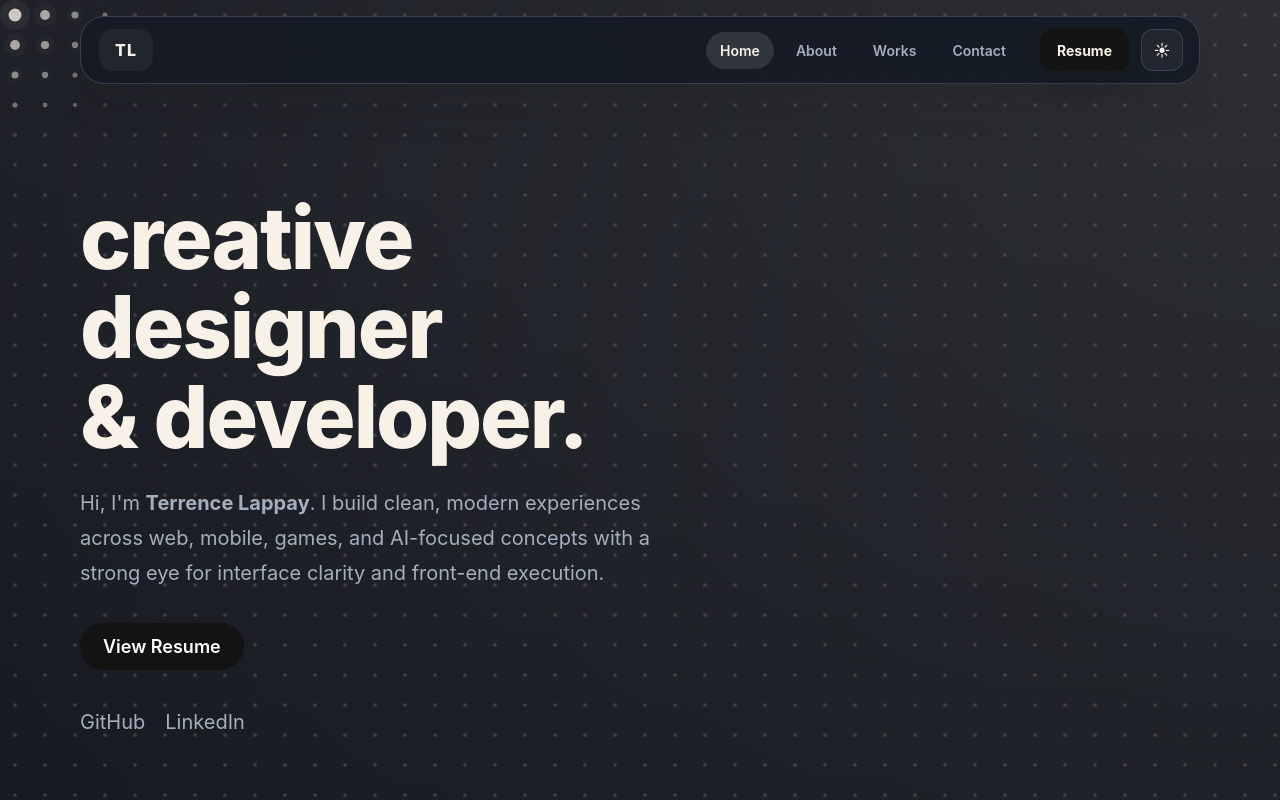
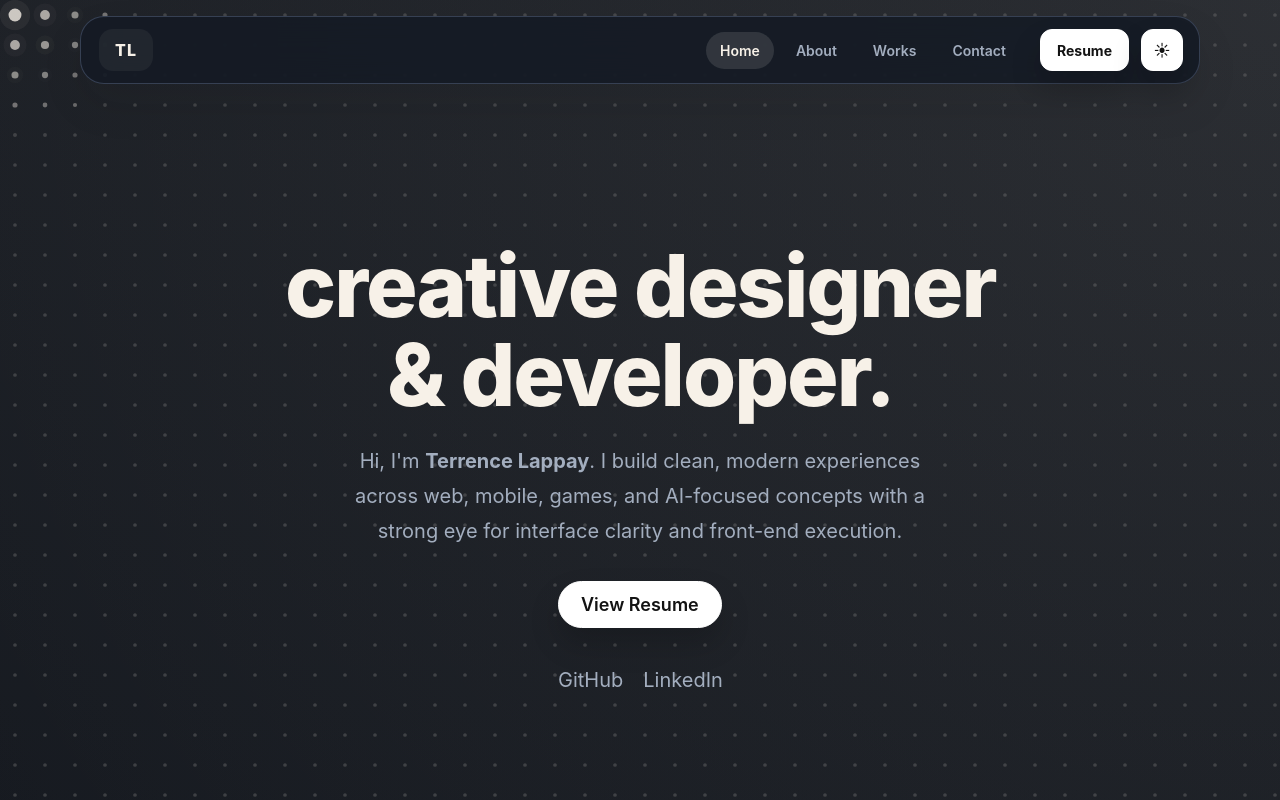
Before and after one commit to lauved/lauved.github.io, a plain HTML site: page index.html in a window 1280 px wide. Both pictures are taken after a click on the button "Switch to dark mode". Shown: the top 800 px of the page. Drawn offline with Linux system fonts and the light colour scheme.

Commit message:
changes, evolve now

```diff
--- a/styles.css
+++ b/styles.css
@@ -16,6 +16,8 @@
     --brand-soft: rgba(19, 19, 19, 0.08);
     --brand-shadow-rgb: 19, 19, 19;
     --bg-accent-rgb: 19, 19, 19;
+    --intro-duration: 2s;
+    --intro-ease: cubic-bezier(0.22, 1, 0.36, 1);
 }
 
 :root[data-theme="dark"] {
@@ -107,6 +109,7 @@ body {
     background: rgba(252, 250, 245, 0.86);
     box-shadow: 0 20px 44px rgba(19, 19, 19, 0.09);
     backdrop-filter: blur(18px);
+    animation: intro-nav-drop var(--intro-duration) var(--intro-ease) 0.08s both;
 }
 
 .logo {
@@ -392,11 +395,17 @@ body {
 }
 
 @media (prefers-reduced-motion: reduce) {
+    .nav,
+    .hero--home .hero-text h1,
+    .hero--home .hero-text p,
+    .hero--home .hero-actions,
+    .hero--home .socials,
     .scroll-reveal-heading .reveal-word {
         opacity: 1;
         filter: none;
         transform: none;
         transition: none;
+        animation: none;
     }
 }
 
@@ -426,6 +435,41 @@ body {
 
 .hero--home {
     min-height: calc(100vh - 88px);
+    grid-template-columns: minmax(0, 1fr);
+    justify-items: center;
+    align-content: center;
+    text-align: center;
+}
+
+.hero--home .hero-text {
+    display: flex;
+    flex-direction: column;
+    align-items: center;
+    max-width: 860px;
+}
+
+.hero--home .hero-text h1,
+.hero--home .hero-text p,
+.hero--home .hero-actions,
+.hero--home .socials {
+    opacity: 0;
+    animation: intro-content-rise var(--intro-duration) var(--intro-ease) both;
+}
+
+.hero--home .hero-text h1 {
+    animation-delay: 0.2s;
+}
+
+.hero--home .hero-text p {
+    animation-delay: 0.42s;
+}
+
+.hero--home .hero-actions {
+    animation-delay: 0.64s;
+}
+
+.hero--home .socials {
+    animation-delay: 0.86s;
 }
 
 .hero-text {
@@ -455,6 +499,11 @@ body {
     margin-bottom: 40px;
 }
 
+.hero--home .hero-actions,
+.hero--home .socials {
+    justify-content: center;
+}
+
 .hero-panel {
     display: flex;
     flex-direction: column;
@@ -474,6 +523,34 @@ body {
     color: var(--muted);
     font-size: 17px;
     line-height: 1.8;
+}
+
+@keyframes intro-nav-drop {
+    0% {
+        opacity: 0;
+        transform: translateY(-26px) scale(0.98);
+        filter: blur(10px);
+    }
+
+    100% {
+        opacity: 1;
+        transform: translateY(0) scale(1);
+        filter: blur(0);
+    }
+}
+
+@keyframes intro-content-rise {
+    0% {
+        opacity: 0;
+        transform: translateY(34px) scale(0.98);
+        filter: blur(14px);
+    }
+
+    100% {
+        opacity: 1;
+        transform: translateY(0) scale(1);
+        filter: blur(0);
+    }
 }
 
 /* =======================
@@ -1279,6 +1356,41 @@ body {
     background: rgba(255, 255, 255, 0.12);
 }
 
+:root[data-theme="dark"] .nav-resume,
+:root[data-theme="dark"] .nav-resume:visited,
+:root[data-theme="dark"] .nav-resume:hover,
+:root[data-theme="dark"] .cta,
+:root[data-theme="dark"] .cta:visited,
+:root[data-theme="dark"] .cta:hover,
+:root[data-theme="dark"] .theme-toggle,
+:root[data-theme="dark"] .theme-toggle:hover,
+:root[data-theme="dark"] .contact-submit,
+:root[data-theme="dark"] .contact-submit:hover,
+:root[data-theme="dark"] .game-jump-button,
+:root[data-theme="dark"] .game-jump-button:hover,
+:root[data-theme="dark"] .site-footer__copy,
+:root[data-theme="dark"] .site-footer__copy:hover:not(:disabled),
+:root[data-theme="dark"] .site-footer__copy.is-copied {
+    background: #ffffff;
+    color: #131313;
+    border-color: #ffffff;
+}
+
+:root[data-theme="dark"] .nav-resume,
+:root[data-theme="dark"] .cta,
+:root[data-theme="dark"] .theme-toggle,
+:root[data-theme="dark"] .contact-submit,
+:root[data-theme="dark"] .game-jump-button,
+:root[data-theme="dark"] .site-footer__copy {
+    box-shadow: 0 16px 30px rgba(0, 0, 0, 0.18);
+}
+
+:root[data-theme="dark"] .contact-submit,
+:root[data-theme="dark"] .contact-submit:hover {
+    border: 1px solid #ffffff;
+    filter: none;
+}
+
 .site-footer__bottom {
     display: flex;
     align-items: center;
```
